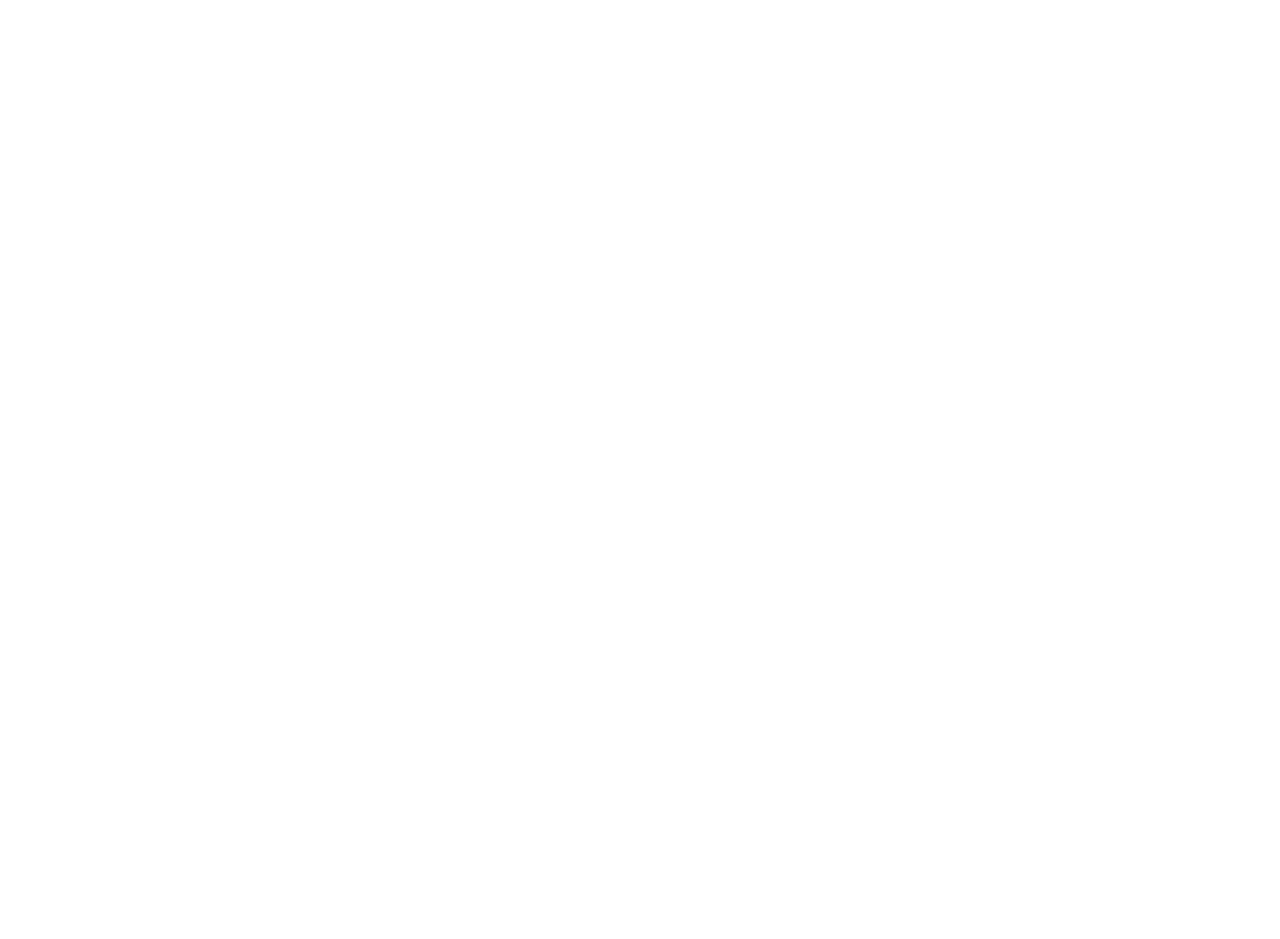
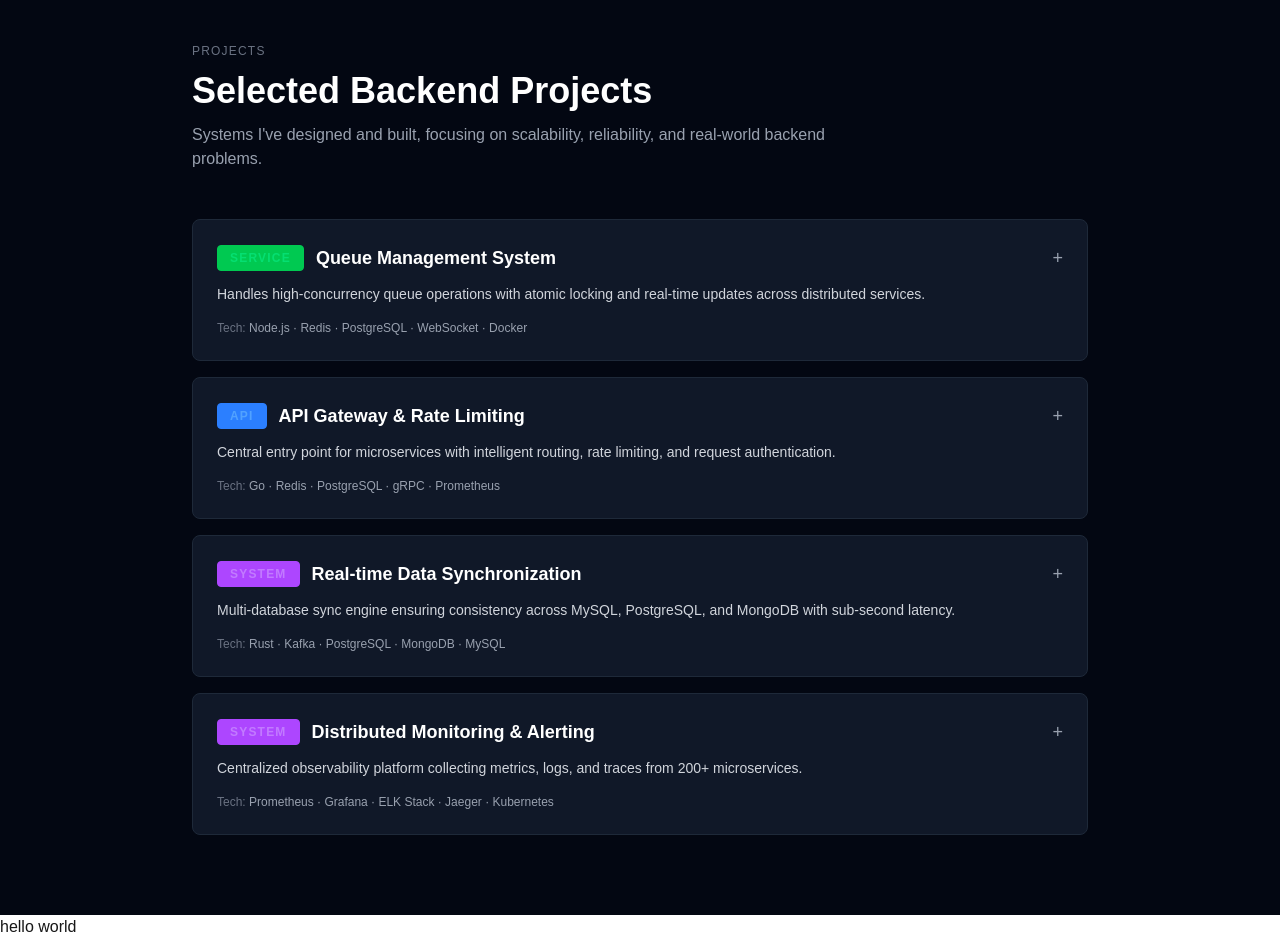
Before and after one commit to garvthakre/G-Forge, a Next.js app in the folder ui/: page / in a window 1280 px wide. Shown: the part 620-1559 px from the top of the page. Before the commit the page ends 800 px from the top, so only its background shows below. Built offline with nearby package versions, Linux system fonts and the light colour scheme.

Commit message:
feat:project section v1

```diff
--- /dev/null
+++ b/ui/app/components/projects.tsx
@@ -0,0 +1,183 @@
+"use client"
+import { NextPage } from 'next'
+import { useState } from 'react'
+
+interface Project {
+  id: string
+  badge: 'SERVICE' | 'API' | 'SYSTEM'
+  title: string
+  description: string
+  techStack: string[]
+  features: string[]
+}
+
+const projectsData: Project[] = [
+  {
+    id: 'queue-system',
+    badge: 'SERVICE',
+    title: 'Queue Management System',
+    description: 'Handles high-concurrency queue operations with atomic locking and real-time updates across distributed services.',
+    techStack: ['Node.js', 'Redis', 'PostgreSQL', 'WebSocket', 'Docker'],
+    features: [
+      'Atomic operations using Redis locks',
+      'Event-driven notifications',
+      'Cursor-based pagination',
+      'Structured logging & metrics'
+    ]
+  },
+  {
+    id: 'api-gateway',
+    badge: 'API',
+    title: 'API Gateway & Rate Limiting',
+    description: 'Central entry point for microservices with intelligent routing, rate limiting, and request authentication.',
+    techStack: ['Go', 'Redis', 'PostgreSQL', 'gRPC', 'Prometheus'],
+    features: [
+      'Token bucket rate limiting',
+      'JWT authentication & refresh flows',
+      'Service discovery integration',
+      'Request tracing & observability'
+    ]
+  },
+  {
+    id: 'real-time-db',
+    badge: 'SYSTEM',
+    title: 'Real-time Data Synchronization',
+    description: 'Multi-database sync engine ensuring consistency across MySQL, PostgreSQL, and MongoDB with sub-second latency.',
+    techStack: ['Rust', 'Kafka', 'PostgreSQL', 'MongoDB', 'MySQL'],
+    features: [
+      'Change Data Capture (CDC)',
+      'Conflict resolution with CRDT',
+      'Dead letter queue handling',
+      'Exactly-once delivery guarantee'
+    ]
+  },
+  {
+    id: 'monitoring-stack',
+    badge: 'SYSTEM',
+    title: 'Distributed Monitoring & Alerting',
+    description: 'Centralized observability platform collecting metrics, logs, and traces from 200+ microservices.',
+    techStack: ['Prometheus', 'Grafana', 'ELK Stack', 'Jaeger', 'Kubernetes'],
+    features: [
+      'Time-series database optimization',
+      'Custom alert rule engine',
+      'Log aggregation & retention',
+      'Distributed tracing correlation'
+    ]
+  }
+]
+
+const Projects: NextPage = () => {
+  const [expandedId, setExpandedId] = useState<string | null>(null)
+
+  const toggleExpand = (id: string) => {
+    setExpandedId(expandedId === id ? null : id)
+  }
+
+  const getBadgeColor = (badge: string) => {
+    switch (badge) {
+      case 'SERVICE':
+        return 'border-green-500 text-green-400 bg-green-500 bg-opacity-10'
+      case 'API':
+        return 'border-blue-500 text-blue-400 bg-blue-500 bg-opacity-10'
+      case 'SYSTEM':
+        return 'border-purple-500 text-purple-400 bg-purple-500 bg-opacity-10'
+      default:
+        return 'border-gray-500 text-gray-400 bg-gray-500 bg-opacity-10'
+    }
+  }
+
+  return (
+    <section className="w-full bg-gray-950 py-20 px-5">
+      <div className="max-w-4xl mx-auto">
+        {/* Section Header */}
+        <div className="mb-12">
+          <div className="text-xs uppercase tracking-widest text-gray-500 mb-3">
+            Projects
+          </div>
+          <h2 className="text-4xl font-bold text-white mb-3">
+            Selected Backend Projects
+          </h2>
+          <p className="text-gray-400 max-w-2xl">
+            Systems I've designed and built, focusing on scalability, reliability, and real-world backend problems.
+          </p>
+        </div>
+
+        {/* Projects Stack */}
+        <div className="space-y-4">
+          {projectsData.map((project) => (
+            <div
+              key={project.id}
+              className="bg-gray-900 border border-gray-800 rounded-lg transition-all duration-200 hover:border-gray-700"
+            >
+              {/* Project Card Header */}
+              <button
+                onClick={() => toggleExpand(project.id)}
+                className="w-full p-6 text-left hover:bg-gray-800 transition"
+              >
+                <div className="flex items-start justify-between mb-3">
+                  <div className="flex items-center gap-3">
+                    <span className={`px-3 py-1 text-xs font-bold uppercase tracking-widest border rounded ${getBadgeColor(project.badge)}`}>
+                      {project.badge}
+                    </span>
+                    <h3 className="text-lg font-bold text-white">
+                      {project.title}
+                    </h3>
+                  </div>
+                  <span className="text-gray-400 text-lg">
+                    {expandedId === project.id ? '−' : '+'}
+                  </span>
+                </div>
+
+                {/* Description */}
+                <p className="text-gray-300 text-sm mb-4">
+                  {project.description}
+                </p>
+
+                {/* Tech Stack */}
+                <div className="text-xs text-gray-400">
+                  <span className="text-gray-500">Tech:</span>{' '}
+                  {project.techStack.join(' · ')}
+                </div>
+              </button>
+
+              {/* Expanded Content */}
+              {expandedId === project.id && (
+                <div className="px-6 pb-6 border-t border-gray-800">
+                  {/* Features List */}
+                  <div className="mb-6">
+                    <div className="text-xs uppercase tracking-widest text-gray-500 mb-3">
+                      Key Features
+                    </div>
+                    <ul className="space-y-2">
+                      {project.features.map((feature, idx) => (
+                        <li key={idx} className="text-sm text-gray-300 flex items-start">
+                          <span className="text-green-400 mr-3">→</span>
+                          <span>{feature}</span>
+                        </li>
+                      ))}
+                    </ul>
+                  </div>
+
+                  {/* Action Buttons */}
+                  <div className="flex gap-3 pt-6 border-t border-gray-800">
+                    <button className="px-4 py-2 border border-blue-500 text-blue-400 hover:bg-blue-500 hover:text-gray-900 transition font-medium text-xs">
+                      View Details
+                    </button>
+                    <button className="px-4 py-2 border border-green-500 text-green-400 hover:bg-green-500 hover:text-gray-900 transition font-medium text-xs">
+                      API Docs
+                    </button>
+                    <button className="px-4 py-2 border border-gray-600 text-gray-300 hover:bg-gray-700 transition font-medium text-xs">
+                      Architecture
+                    </button>
+                  </div>
+                </div>
+              )}
+            </div>
+          ))}
+        </div>
+      </div>
+    </section>
+  )
+}
+
+export default Projects
--- a/ui/app/page.tsx
+++ b/ui/app/page.tsx
@@ -1,7 +1,7 @@
 import { NextPage } from 'next'
 import Header from './components/header'
 import Hero from './components/hero'
-
+import Projects from './components/projects'
 interface Props {}
 
 const Page: NextPage<Props> = ({}) => {
@@ -9,6 +9,7 @@
 
      <Header />
      <Hero />
+     <Projects />
    <div>hello world</div>
   </div>
 }
```
